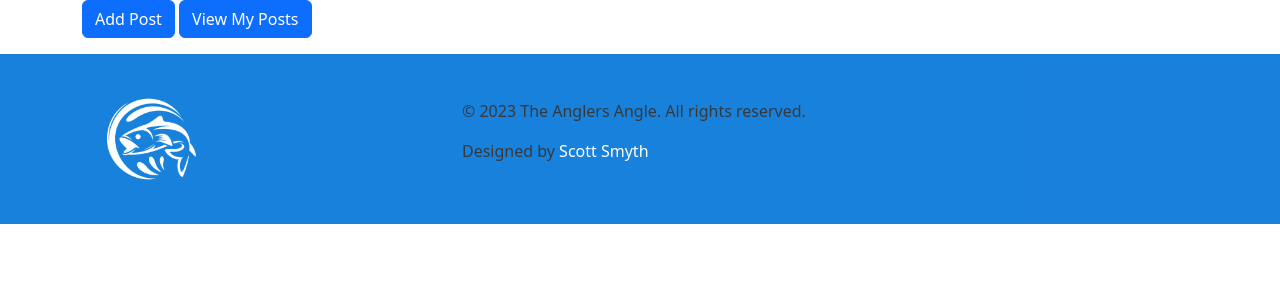
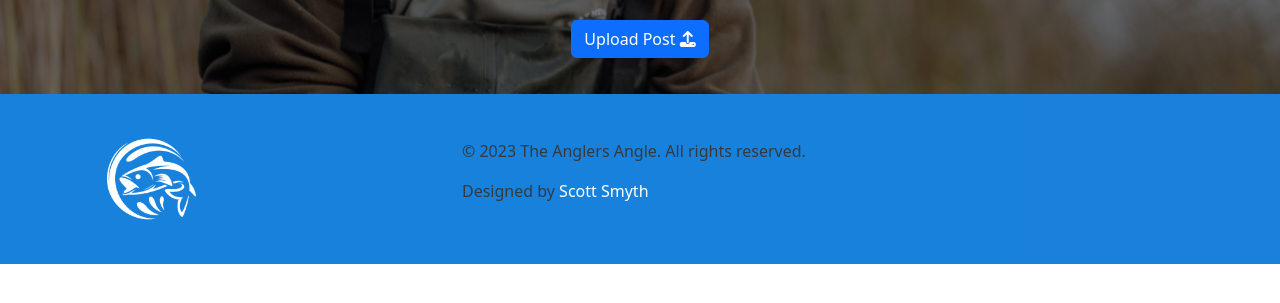
Before and after one commit to scottsmyth56/The_Anglers_Angle, a Django app: page /index/ in a window 1280 px wide. Shown: the part 226-529 px from the top of the page. Run offline with Django 3.2, Linux system fonts and the light colour scheme; the visitor is signed in with stand-in values (Sample User, id 1); data that the repository does not hold is empty; parts of the project's set-up code (start-up, migrations or seed data) failed here and were passed over; some libraries are stand-ins or nearby versions.

Commit message:
Update Styling for index.html

```diff
--- a/static/css/stylesheet.css
+++ b/static/css/stylesheet.css
@@ -9,6 +9,12 @@
 .footer-logo {
     max-width: 150px;
     margin: 0 auto;
+}
+
+.footer-container {
+    left: 0;
+    bottom: 0;
+    width: 100%;
 }
 
 .header-title {
@@ -141,3 +147,15 @@
     color: white;
     font-family: 'Montserrat', sans-serif;
 }
+
+.upload-btn-container {
+    padding: 20px
+}
+
+.index-body {
+    background: linear-gradient(rgba(0, 0, 0, 0.5), rgba(0, 0, 0, 0.5)),
+        url("../images/index-background.webp") no-repeat center center;
+    background-size: cover;
+    background-position: center;
+    background-repeat: no-repeat;
+}
--- a/templates/base.html
+++ b/templates/base.html
@@ -16,6 +16,7 @@
         rel="stylesheet">
     <script src="https://kit.fontawesome.com/394cced9ae.js" crossorigin="anonymous"></script>
     <link rel="stylesheet" type="text/css" href="{% static 'css/stylesheet.css' %}">
+
 </head>
 
 <body>
@@ -88,6 +89,7 @@
 
     </main>
 
+    <div class="footer-container">
         <footer class="footer">
             <div class="container">
                 <div class="row align-items-center">
@@ -101,7 +103,7 @@
                 </div>
             </div>
         </footer>
-
+    </div>
     <script src="https://cdn.jsdelivr.net/npm/bootstrap@5.3.0/dist/js/bootstrap.bundle.min.js"
         integrity="sha384-geWF76RCwLtnZ8qwWowPQNguL3RmwHVBC9FhGdlKrxdiJJigb/j/68SIy3Te4Bkz"
         crossorigin="anonymous"></script>
--- a/templates/index.html
+++ b/templates/index.html
@@ -13,10 +13,10 @@
 
 {% endif %}
 
-<div class="container-fluid">
-    <div class="container">
-        <a href="{% url 'addPost' %}"></a><button type="button" class="btn btn-primary">Add Post</button></a>
-        <a href="{% url 'addPost' %}"><button type="button" class="btn btn-primary">View My Posts</button></a>
+<div class="container-fluid index-body">
+    <div class="container upload-btn-container text-center">
+        <a href="{% url 'addPost' %}"></a><button type="button" class="btn btn-primary"> Upload Post
+            <i class="fa-solid fa-upload"></i></button></a>
     </div>
     <div class="row">
 
@@ -24,10 +24,6 @@
 
 
     </div>
-
-
-
-
 </div>
 
 
```
Also changed, not shown: static/images/index-background.webp (added). Lines whose indentation alone changed are shown as unchanged.
